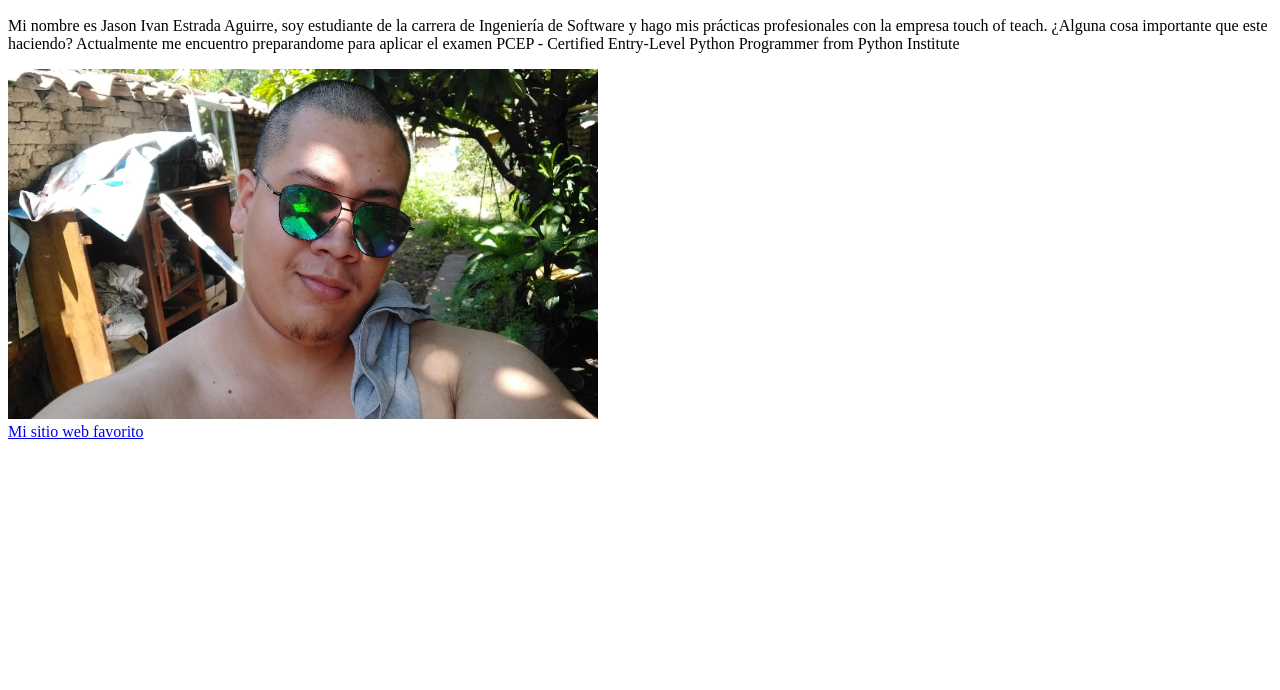
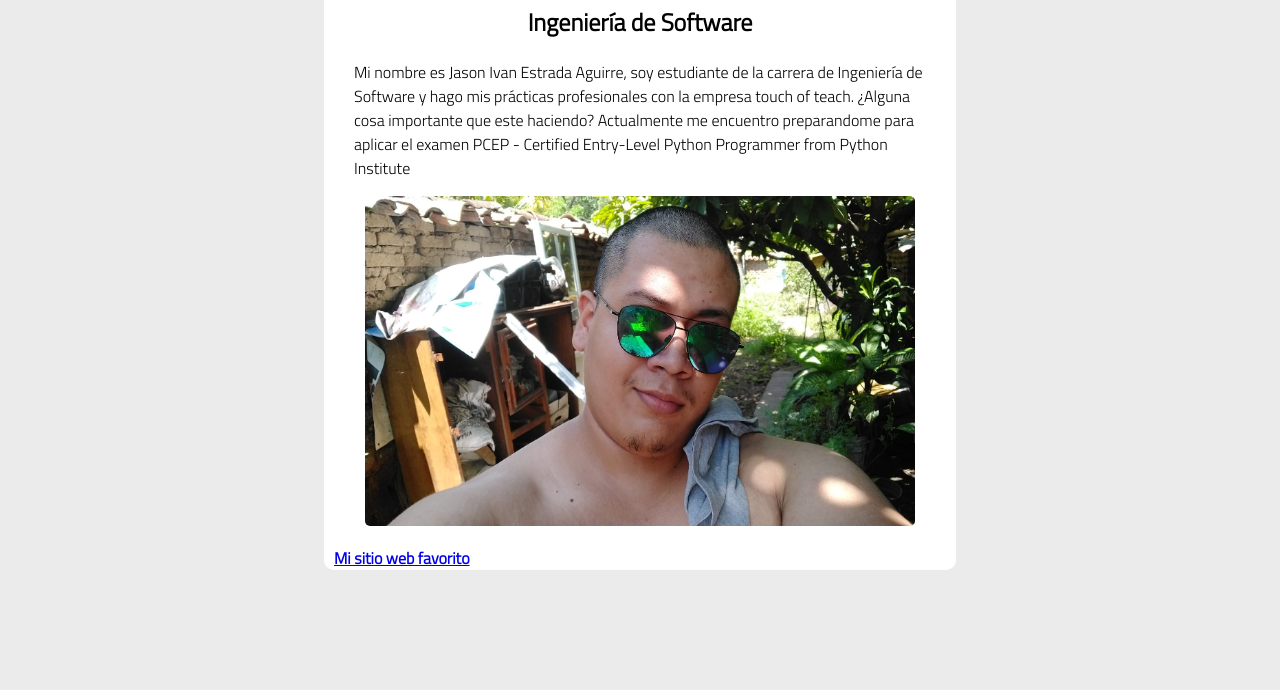
Before and after one commit to IvanJason32/02_js, a plain HTML site: page index.html in a window 1280 px wide. Shown: the part 110-800 px from the top of the page. Drawn offline with Linux system fonts and the light colour scheme; a web font is replaced by a local one.

Commit message:
add style

```diff
--- a/index.html
+++ b/index.html
@@ -4,10 +4,15 @@
     <meta charset="UTF-8">
     <meta name="viewport" content="width=device-width, initial-scale=1.0">
     <title>Biografia Jason Estrada</title>
+    <link rel="stylesheet" href="styles.css">
+    <link rel="preconnect" href="https://fonts.googleapis.com">
+<link rel="preconnect" href="https://fonts.gstatic.com" crossorigin>
+<link href="https://fonts.googleapis.com/css2?family=Nunito:wght@500;700;800&family=Oleo+Script&family=Petrona:ital,wght@0,400;0,700;0,900;1,300;1,400;1,500;1,700&family=Titillium+Web:wght@300&display=swap" rel="stylesheet">
 </head>
 <body>
-    <h1>Jason Ivan Estrada Aguirre</h1>
-    <h2>Ingeniería de Software</h2>
+    <div class="container">
+        <h1>Jason Ivan Estrada Aguirre</h1>
+        <h2>Ingeniería de Software</h2>
     <div>
         <p> Mi nombre es Jason Ivan Estrada Aguirre, soy estudiante de la carrera de Ingeniería de Software
             y hago mis prácticas profesionales con la empresa touch of teach. ¿Alguna cosa importante que este haciendo?
@@ -15,8 +20,14 @@
             PCEP - Certified Entry-Level Python Programmer from Python Institute
         </p>
     </div>
-    <img src="./img/yopelon.jpeg" alt="Una persona pelona con lentes de sol" style="height: 350px; width: 590px;"><br>
-    <a href="https://www.youtube.com">Mi sitio web favorito</a>
+    <div class="div-img">
+        <img src="./img/yopelon.jpeg" alt="Una persona pelona con lentes de sol">
+    </div>
 
+    <div class="div-final">
+        <a href="https://www.youtube.com">Mi sitio web favorito</a>
+    </div>
+
+    </div>
 </body>
 </html>
--- /dev/null
+++ b/styles.css
@@ -0,0 +1,44 @@
+* {
+    font-family: 'Titillium Web', sans-serif;
+}
+
+body{
+    background-color: rgb(235, 235, 235);
+}
+
+.container{
+    background-color: white;
+    width: 50%;
+    border-radius: 10px;
+    margin: auto;
+    padding-top: 15px;
+}
+h1, h2{
+    text-align: center;
+}
+
+p{
+    padding: 0px 30px;
+}
+img{
+    height: 330px;
+    width: 550px;
+    display: block; /* Permite que margin: auto; funcione */
+    margin: auto;
+    border-radius: 5px;
+}
+.div-img{
+    width: 100%;
+    padding-bottom: 10px;
+}
+
+a{
+
+    font-weight: bold;
+    text-align: center;
+}
+
+.div-final{
+    margin: 10px;
+
+}
```
